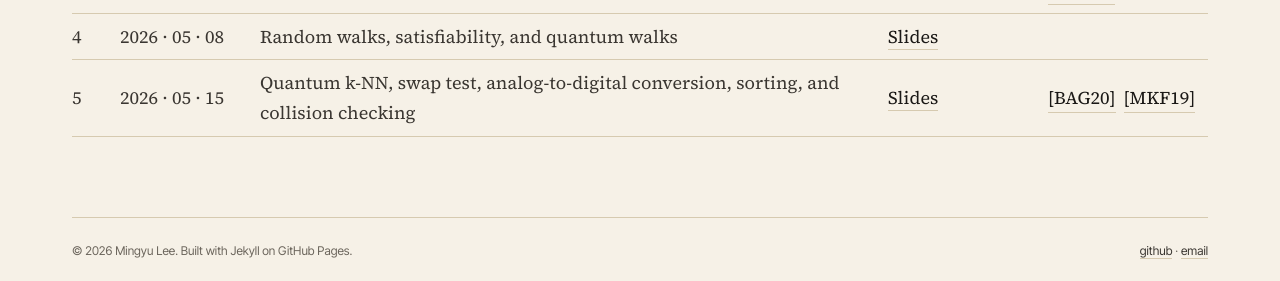
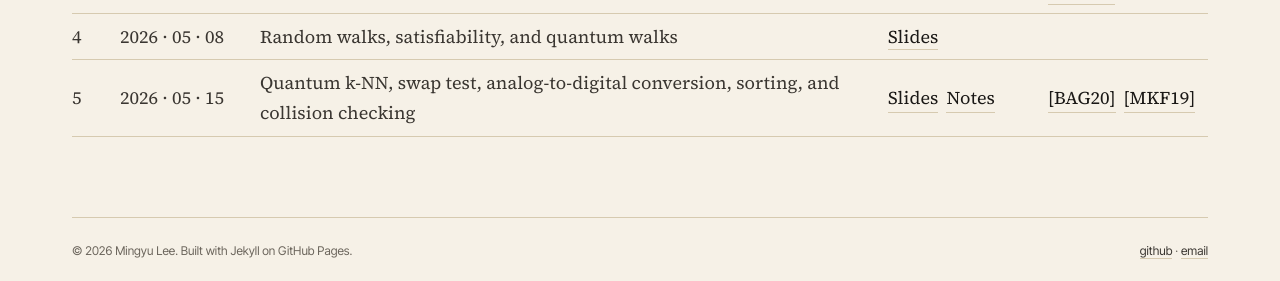
Before and after one commit to red1108/red1108.github.io, a Jekyll site: the page built from teaching/spring-2026-quantum-algorithms.md, in a window 1280 px wide. Shown: the part 1660-1941 px from the top of the page. Built offline with Jekyll 4.4.1, drawn with Linux system fonts in a browser that asks for light colours.

Commit message:
content: add lecture 5 handwritten notes

```diff
--- a/teaching/spring-2026-quantum-algorithms.md
+++ b/teaching/spring-2026-quantum-algorithms.md
@@ -96,7 +96,12 @@ eyebrow: Teaching · Spring 2026
             <td>5</td>
             <td>2026 · 05 · 15</td>
             <td>Quantum k-NN, swap test, analog-to-digital conversion, sorting, and collision checking</td>
-            <td><a href="{{ '/teaching/spring-2026-quantum-algorithms/lectures/lecture-05/' | relative_url }}">Slides</a></td>
+            <td>
+              <span class="reference-links">
+                <a href="{{ '/teaching/spring-2026-quantum-algorithms/lectures/lecture-05/' | relative_url }}">Slides</a>
+                <a href="{{ '/assets/docs/teaching/spring-2026-quantum-algorithms/lec5_handwritten.pdf' | relative_url }}">Notes</a>
+              </span>
+            </td>
             <td>
               <span class="reference-links">
                 <a href="https://arxiv.org/pdf/2003.09187">[BAG20]</a>
```
Also changed, not shown: 1 other file.
